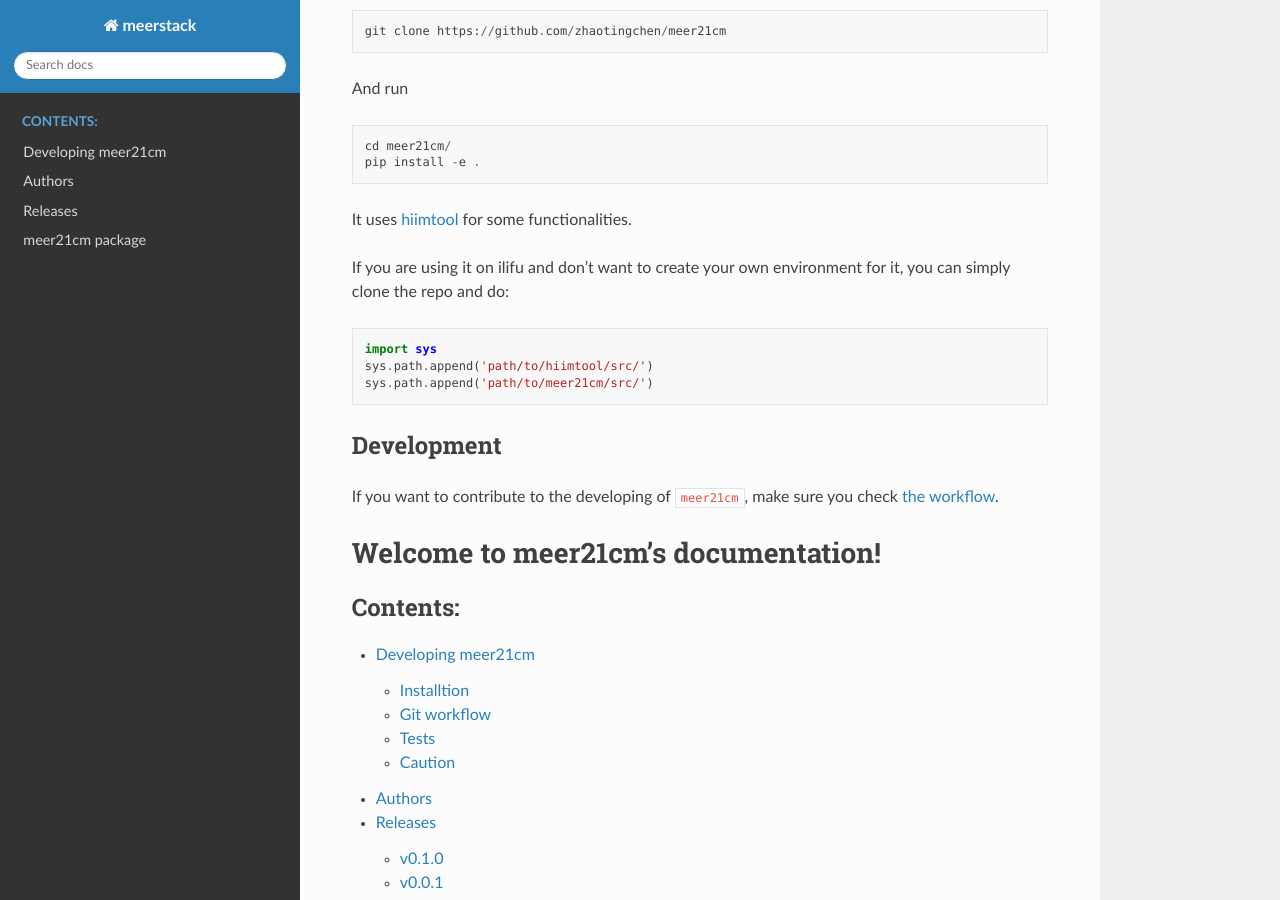
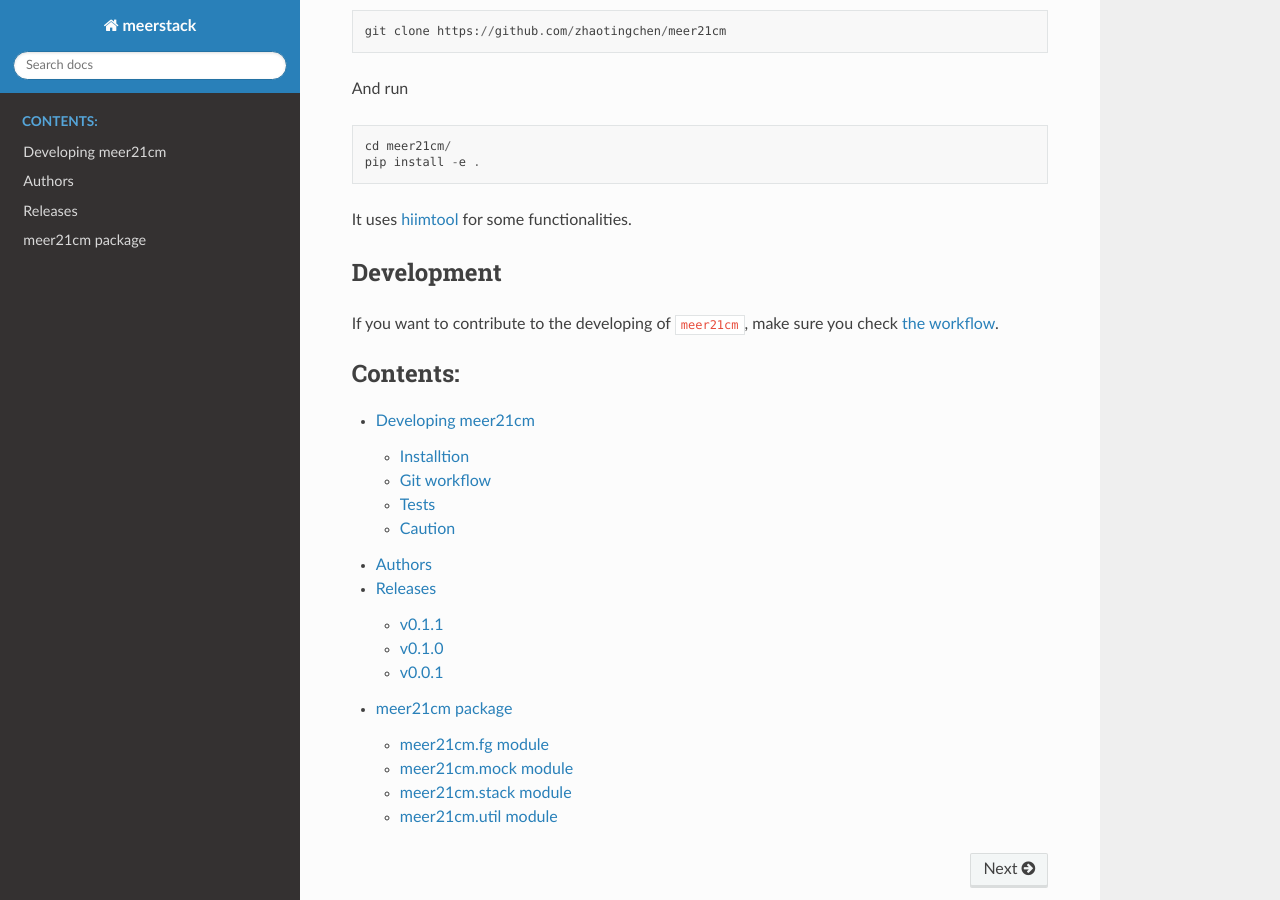
Before and after one commit to zhaotingchen/meer21cm, a Sphinx documentation site: the page built from docs/source/index.rst, in a window 1280 px wide and 900 px high, scrolled down 351 px. Built offline with Sphinx 7.4.7 and the Read the Docs theme 2.0.0, drawn with Linux system fonts in a browser that asks for light colours.

Commit message:
tidy up docs

````diff
--- a/README.md
+++ b/README.md
@@ -17,12 +17,5 @@
 
 It uses [hiimtool](https://github.com/zhaotingchen/hiimtool) for some functionalities.
 
-If you are using it on ilifu and don't want to create your own environment for it, you can simply clone the repo and do:
-
-```python
-import sys
-sys.path.append('path/to/hiimtool/src/')
-sys.path.append('path/to/meer21cm/src/')
-```
 ## Development
 If you want to contribute to the developing of `meer21cm`, make sure you check [the workflow](DEVELOPING.md).
--- a/docs/source/index.rst
+++ b/docs/source/index.rst
@@ -7,8 +7,6 @@
 .. include:: ../../README.md
    :parser: myst_parser.sphinx_
 
-Welcome to meer21cm's documentation!
-=====================================
 
 .. toctree::
    :maxdepth: 2
````
Also changed, not shown: CHANGELOG.rst (+9 -0 lines), docs/source/meerstack.data.rst (deleted, +0 -10 lines).
